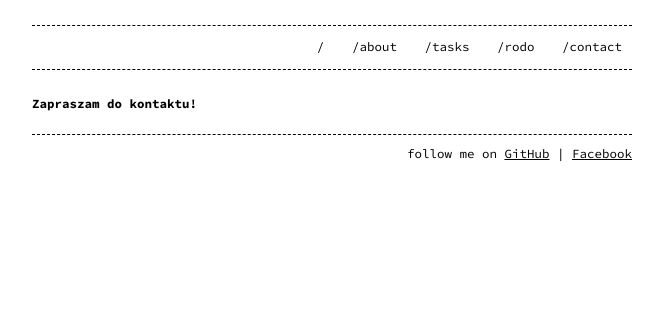
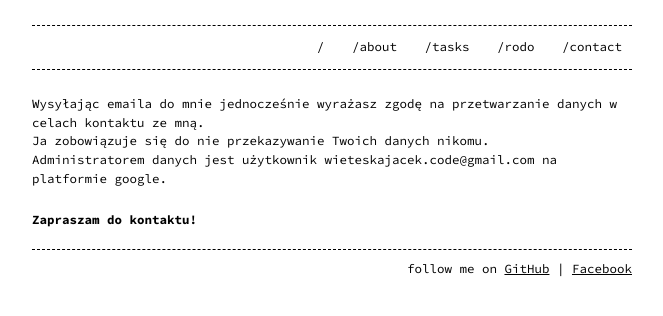
Before and after one commit to esccode/esccode.github.io, a Jekyll site: the page built from rodo.md, in a window 1280 px wide. Shown: the top 316 px of the page, without its empty margins (308-971 px from the left). Built offline with Jekyll 4.4.1, drawn with Linux system fonts in a browser that asks for light colours.

Commit message:
Update rodo.md

```diff
--- a/rodo.md
+++ b/rodo.md
@@ -3,6 +3,8 @@ title: /rodo
 layout: default
 permalink: /rodo
 ---
-
+Wysyłając emaila do mnie jednocześnie wyrażasz zgodę na przetwarzanie danych w celach kontaktu ze mną.
+Ja zobowiązuje się do nie przekazywanie Twoich danych nikomu.
+Administratorem danych jest użytkownik wieteskajacek.code@gmail.com na platformie google.
 
 # Zapraszam do kontaktu!
```
